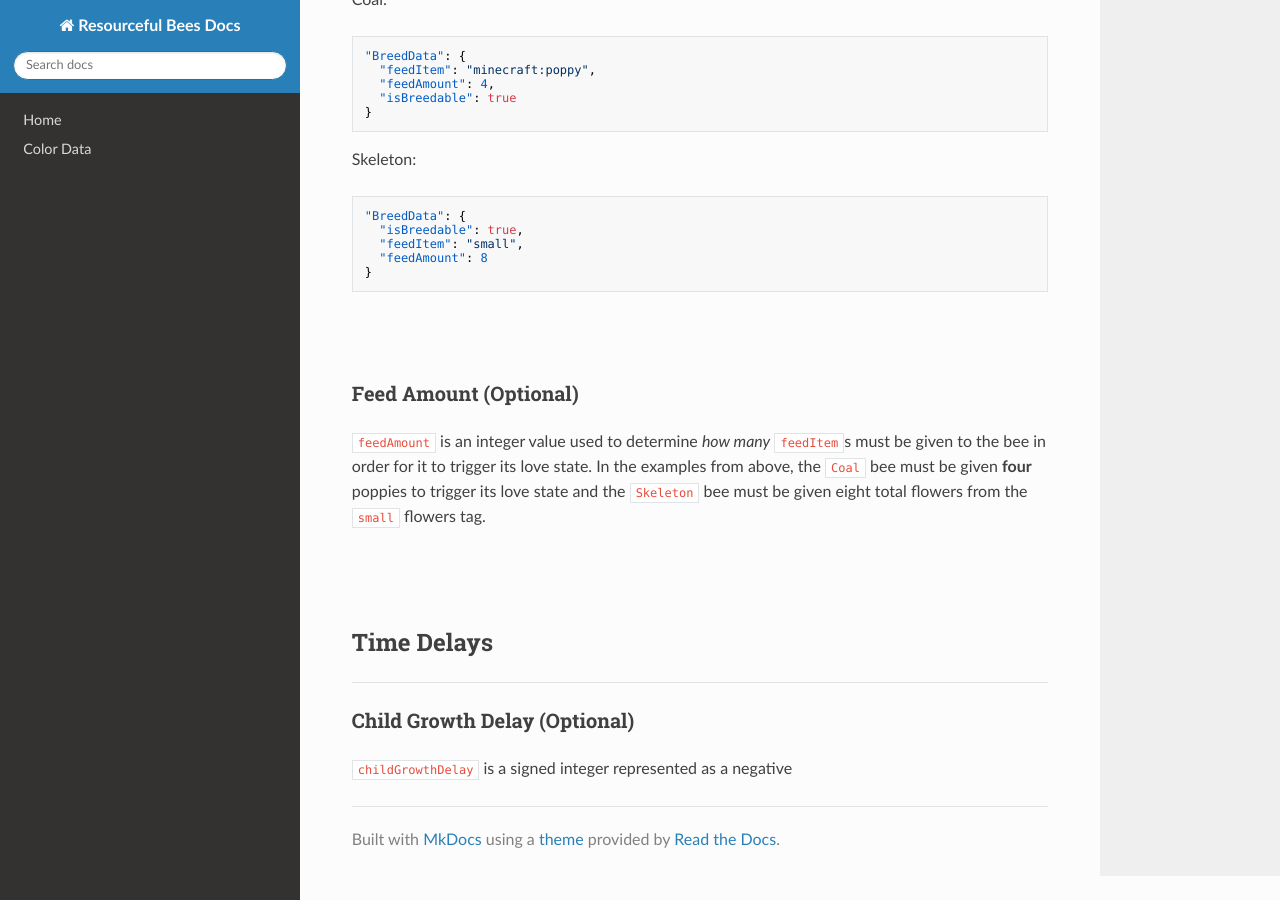
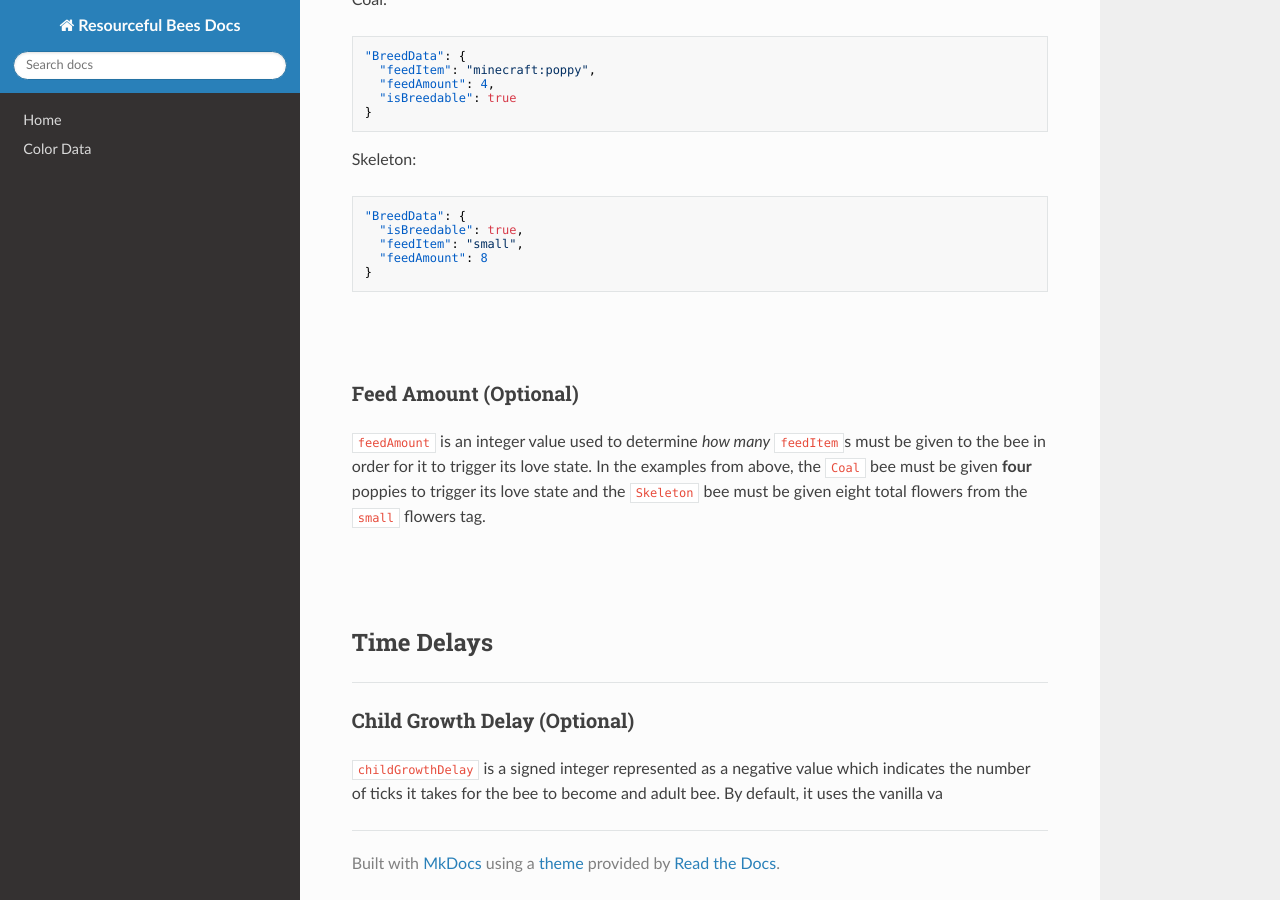
Before and after one commit to Team-Resourceful/ResourcefulBeesDocs, an MkDocs documentation site: the page built from docs/bee_data/breed_data.md, in a window 1280 px wide and 900 px high, scrolled down 2462 px. Built offline with MkDocs 1.6.1, drawn with Linux system fonts in a browser that asks for light colours; nearby versions of some CDN libraries.

Commit message:
docs/bee_data/breed_data.md updated from https://stackedit.io/

```diff
--- a/docs/bee_data/breed_data.md
+++ b/docs/bee_data/breed_data.md
@@ -122,9 +122,9 @@ Skeleton:
 
 ### **Child Growth Delay** (Optional)
 
-`childGrowthDelay` is a signed integer represented as a negative
+`childGrowthDelay` is a signed integer represented as a negative value which indicates the number of ticks it takes for the bee to become and adult bee. By default, it uses the vanilla va
 <!--stackedit_data:
-eyJoaXN0b3J5IjpbODE1NzU0OTQsMjg1NzUzOTY2LC0xOTkyOT
-Q1NDE4LC0xMTEzOTc4ODEwLDEwNzgwNTA1MiwtNzUzOTE3MzAx
-LDgxMDAxNzcxOV19
+eyJoaXN0b3J5IjpbNjk2NDQyNjc3LDI4NTc1Mzk2NiwtMTk5Mj
+k0NTQxOCwtMTExMzk3ODgxMCwxMDc4MDUwNTIsLTc1MzkxNzMw
+MSw4MTAwMTc3MTldfQ==
 -->
```
